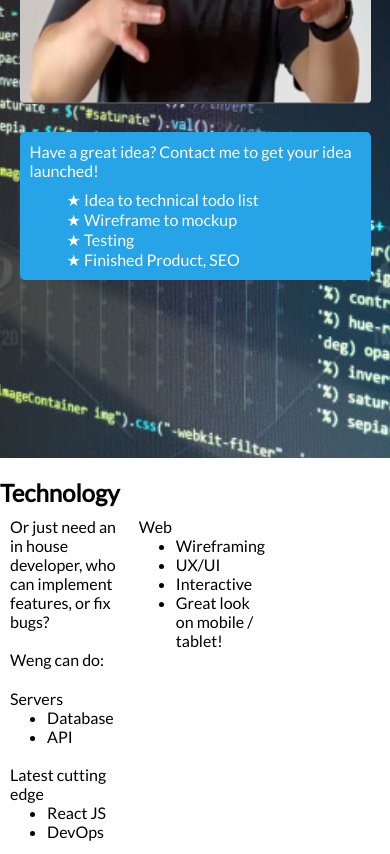
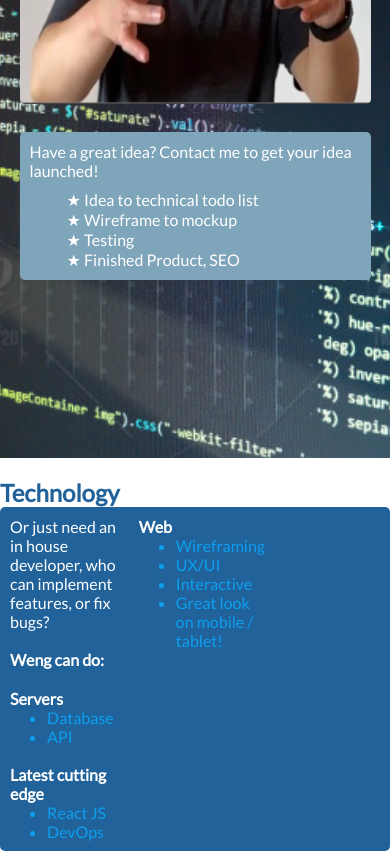
Before and after one commit to Siphon880gh/weng-web-industry-portfolio, a website: page src/index.html in a window 390 px wide. Shown: the part 420-1274 px from the top of the page. Drawn offline with Linux system fonts and the light colour scheme.

Commit message:
Add mobile and desktop styles to Technology section

```diff
--- a/src/assets/scss/_utility-classes.scss
+++ b/src/assets/scss/_utility-classes.scss
@@ -44,8 +44,14 @@
 .text-med {
     color: var(--med);
 }
+.text-shade {
+    color: var(--shade);
+}
 .text-dark {
     color: var(--dark);
+}
+.text-bold {
+    font-weight: bold;
 }
 
 /* Utility classes: Different Devices */
--- a/src/assets/scss/index.scss
+++ b/src/assets/scss/index.scss
@@ -4,7 +4,8 @@
 :root {
     --dark: #21629A;
     --med: #FFFFFF;
-    --light: #26A4E7;
+    --light: #7fa5ba;
+    --shade: #0d9fee;
 }
 
 body {
@@ -169,6 +170,7 @@ header {
     }
 }
 
+/* Tech section flexing css */
 .tech .flex > div {
     flex-basis: 33%;
     padding: 10px;
@@ -176,6 +178,58 @@ header {
         margin-left: 4ch;
     }
 }
+
+/* Tech section other css */
+.tech {
+    .section-title {
+        color: var(--dark);
+    }
+    .flex {
+        border-radius: 5px;
+        background-color: var(--dark);
+        color: var(--light);
+
+        li {
+            color: var(--shade);
+        }
+    }
+}
+
+/*
+<section id="tech" class="tech section">
+            <h2 class="section-title">Technology</h2>
+            <div class="flex flex-row">
+                <div>
+                    Or just need an in house developer, who can implement features, or fix bugs?
+                    <br><br>
+                    Weng can do:
+                </div>
+                <div>
+                    <span>Web</span>
+                    <ul>
+                        <li>Wireframing</li>
+                        <li>UX/UI</li>
+                        <li>Interactive</li>
+                        <li>Great look on mobile / tablet!</li>
+
+                    </ul>
+                </div>
+                <div>
+                    <span>Servers</span>
+                    <ul>
+                        <li>Database</li>
+                        <li>API</li>
+                    </ul>
+                    <br>
+                    <span>Latest cutting edge</span>
+                    <ul>
+                        <li>React JS</li>
+                        <li>DevOps</li>
+                    </ul>
+                </div>
+            </div>
+        </section>
+*/
 
 /* Contact section flexing */
 .contact > .flex {
--- a/src/index.html
+++ b/src/index.html
@@ -57,12 +57,16 @@
             <h2 class="section-title">Technology</h2>
             <div class="flex flex-row">
                 <div>
-                    Or just need an in house developer, who can implement features, or fix bugs?
+                    <span class="text-med">
+                        Or just need an in house developer, who can implement features, or fix bugs?
+                    </span>
                     <br/><br/>
+                    <span class="text-bold text-med">
                     Weng can do:
+                    </span>
                 </div>
                 <div>
-                    <span>Web</span>
+                    <span class="text-bold text-med">Web</span>
                     <ul>
                         <li>Wireframing</li>
                         <li>UX/UI</li>
@@ -72,13 +76,13 @@
                     </ul>
                 </div>
                 <div>
-                    <span>Servers</span>
+                    <span class="text-bold text-med">Servers</span>
                     <ul>
                         <li>Database</li>
                         <li>API</li>
                     </ul>
                     <br/>
-                    <span>Latest cutting edge</span>
+                    <span class="text-bold text-med">Latest cutting edge</span>
                     <ul>
                         <li>React JS</li>
                         <li>DevOps</li>
@@ -119,7 +123,7 @@
             <h2 class="section-title">Contact</h2>
             <div class="spacer-vertical-small hidden-xs-up"></div>
             <div class="flex flex-row flex-space-between">
-                <h3 class="hidden-xs-down">Contact me! Or see my CV:</h3>
+                <h3 class="text-light hidden-xs-down">Contact me! Or see my CV:</h3>
                 <ul class="flex flex-row flex-space-around">
                     <li><a href="tel:3238427514" target="_blank">323-842-7514</a></li>
                     <li><a href="mailto:weffung@ucdavis.edu" target="_blank">weffung@ucdavis.edu</a></li>
```
Also changed, not shown: src/assets/css/index.css.
